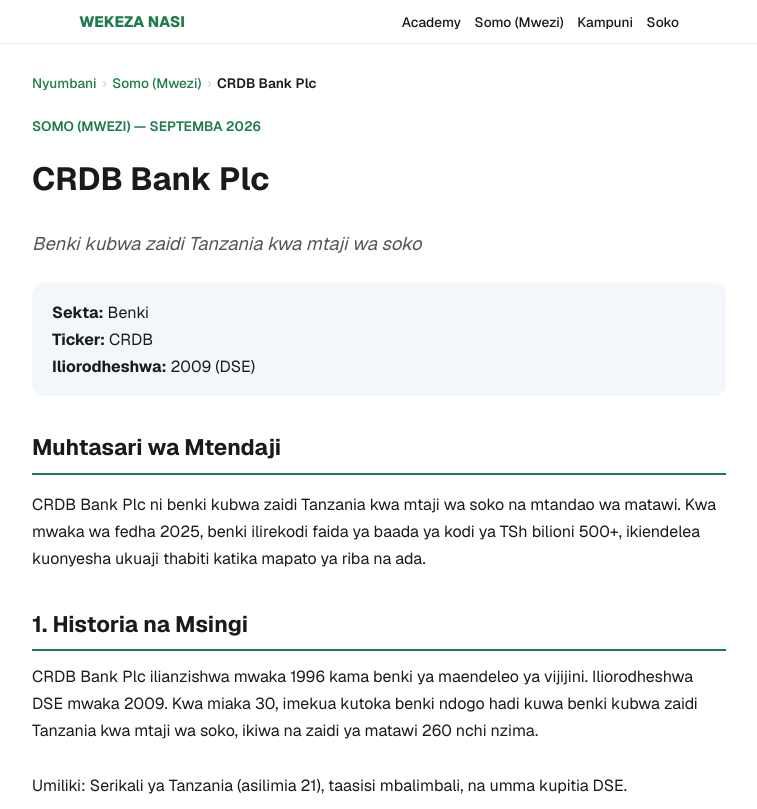
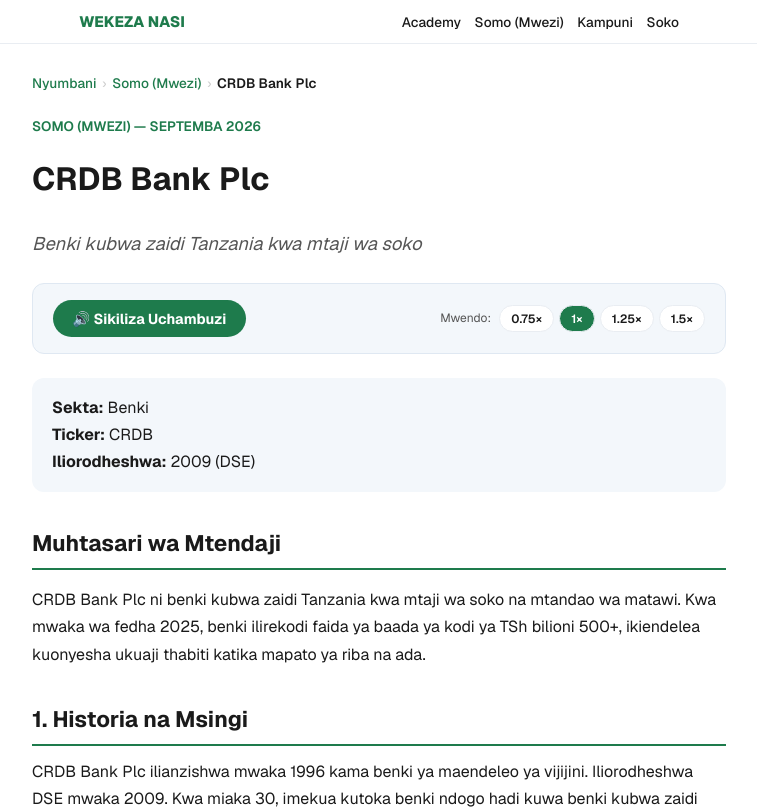
Before and after one commit to sadikiabubakari698-crypto/wekeza_nasi, a Next.js app in the folder wekeza-nasi-app/: page /somo-la-mwezi/crdb-2026-09 in a window 1280 px wide. Shown: the top 809 px of the page, without its empty margins (261-1018 px from the left). Built offline with nearby package versions, Linux system fonts and the light colour scheme.

Commit message:
Add ListenButton (browser SpeechSynthesis) to Somo la Mwezi

```diff
--- a/wekeza-nasi-app/app/somo-la-mwezi/[slug]/page.js
+++ b/wekeza-nasi-app/app/somo-la-mwezi/[slug]/page.js
@@ -1,6 +1,7 @@
 import { getAllPlannedItems } from "../../../lib/content-engine";
 import { notFound } from "next/navigation";
 import Breadcrumbs from "../../../components/Breadcrumbs";
+import ListenButton from "../../../components/ListenButton";
 
 export default async function SomoLaMwezi({ params }) {
   const { slug } = await params;
@@ -15,6 +16,23 @@ export default async function SomoLaMwezi({ params }) {
   const tableHeaderStyle = { padding: "0.6rem", textAlign: "left", borderBottom: "1px solid #ddd", color: "#1a1a1a", background: "#f3f7fb" };
   const tableCellStyle = { padding: "0.6rem", borderBottom: "1px solid #eee", color: "#1a1a1a" };
   const disclaimerStyle = { background: "#fef8ee", borderLeft: "5px solid #d48d3b", padding: "1rem 1.25rem", borderRadius: "8px", marginTop: "2.5rem", fontSize: "0.9rem", color: "#1a1a1a" };
+
+  // Tengeneza maandishi ya kusikiliza (executive summary + sections zote)
+  const audioText = [
+    article.title,
+    article.subtitle || "",
+    article.executiveSummary || "",
+    ...(article.sections || []).map((s) => {
+      let text = s.title + ". ";
+      if (s.content) text += s.content + " ";
+      if (s.ratios) text += s.ratios.map((r) => `${r.name}: ${r.value}.`).join(" ") + " ";
+      if (s.risks) text += s.risks.map((r) => `${r.type}: ${r.detail}`).join(" ") + " ";
+      if (s.drivers) text += s.drivers.join(". ") + ". ";
+      if (s.questions) text += s.questions.join(" ") + " ";
+      if (s.sources) text += s.sources.join(". ") + ". ";
+      return text;
+    }),
+  ].join("\n\n");
 
   return (
     <main style={pageStyle}>
@@ -31,6 +49,8 @@ export default async function SomoLaMwezi({ params }) {
       {article.subtitle && (
         <p style={{ fontSize: "1.15rem", fontStyle: "italic", color: "#555555" }}>{article.subtitle}</p>
       )}
+
+      <ListenButton text={audioText} label="Sikiliza Uchambuzi" />
 
       {article.company && (
         <div style={infoBoxStyle}>
--- /dev/null
+++ b/wekeza-nasi-app/components/ListenButton.js
@@ -0,0 +1,177 @@
+"use client";
+import { useEffect, useState, useRef } from "react";
+
+export default function ListenButton({ text, label = "Sikiliza" }) {
+  const [supported, setSupported] = useState(false);
+  const [speaking, setSpeaking] = useState(false);
+  const [paused, setPaused] = useState(false);
+  const [rate, setRate] = useState(1);
+  const [voiceOk, setVoiceOk] = useState(null);
+  const utteranceRef = useRef(null);
+
+  useEffect(() => {
+    if (typeof window === "undefined") return;
+    if (!("speechSynthesis" in window)) {
+      setSupported(false);
+      return;
+    }
+    setSupported(true);
+
+    const checkVoice = () => {
+      const voices = window.speechSynthesis.getVoices();
+      if (voices.length === 0) return;
+      const swVoice = voices.find((v) => v.lang && v.lang.toLowerCase().startsWith("sw"));
+      setVoiceOk(!!swVoice);
+    };
+
+    checkVoice();
+    window.speechSynthesis.onvoiceschanged = checkVoice;
+
+    return () => {
+      if (window.speechSynthesis) {
+        window.speechSynthesis.cancel();
+      }
+    };
+  }, []);
+
+  const handlePlay = () => {
+    if (!supported) return;
+
+    if (speaking && paused) {
+      window.speechSynthesis.resume();
+      setPaused(false);
+      return;
+    }
+
+    if (speaking) {
+      window.speechSynthesis.pause();
+      setPaused(true);
+      return;
+    }
+
+    const utterance = new window.SpeechSynthesisUtterance(text);
+    // Jaribu Kiswahili, fallback English
+    const voices = window.speechSynthesis.getVoices();
+    const swVoice = voices.find((v) => v.lang && v.lang.toLowerCase().startsWith("sw"));
+    if (swVoice) {
+      utterance.voice = swVoice;
+      utterance.lang = swVoice.lang;
+    } else {
+      utterance.lang = "sw-TZ";
+    }
+    utterance.rate = rate;
+    utterance.pitch = 1;
+
+    utterance.onend = () => {
+      setSpeaking(false);
+      setPaused(false);
+    };
+    utterance.onerror = () => {
+      setSpeaking(false);
+      setPaused(false);
+    };
+
+    utteranceRef.current = utterance;
+    window.speechSynthesis.speak(utterance);
+    setSpeaking(true);
+    setPaused(false);
+  };
+
+  const handleStop = () => {
+    if (typeof window === "undefined") return;
+    window.speechSynthesis.cancel();
+    setSpeaking(false);
+    setPaused(false);
+  };
+
+  const handleRateChange = (newRate) => {
+    setRate(newRate);
+    if (speaking) {
+      // Lazima tuanze upya kwa rate mpya
+      handleStop();
+    }
+  };
+
+  if (!supported) {
+    return null;
+  }
+
+  const wrapperStyle = {
+    background: "#f3f7fb",
+    border: "1px solid #dfe8f2",
+    borderRadius: "var(--radius-md)",
+    padding: "1rem 1.25rem",
+    margin: "1.5rem 0",
+    display: "flex",
+    flexWrap: "wrap",
+    gap: "0.5rem",
+    alignItems: "center",
+  };
+
+  const btnPrimary = {
+    display: "inline-flex",
+    alignItems: "center",
+    gap: "0.4rem",
+    padding: "0.6rem 1.2rem",
+    background: speaking && !paused ? "#d48d3b" : "#1e7b4c",
+    color: "#ffffff",
+    fontWeight: 700,
+    fontSize: "0.9rem",
+    borderRadius: "var(--radius-pill)",
+    border: "none",
+    cursor: "pointer",
+  };
+
+  const btnStop = {
+    display: "inline-flex",
+    alignItems: "center",
+    gap: "0.4rem",
+    padding: "0.6rem 1rem",
+    background: "transparent",
+    color: "#991b1b",
+    fontWeight: 600,
+    fontSize: "0.85rem",
+    borderRadius: "var(--radius-pill)",
+    border: "1.5px solid #991b1b",
+    cursor: "pointer",
+  };
+
+  const rateBtn = (active) => ({
+    padding: "0.3rem 0.7rem",
+    background: active ? "#1e7b4c" : "#ffffff",
+    color: active ? "#ffffff" : "#1a1a1a",
+    border: "1px solid #e9edf2",
+    borderRadius: "var(--radius-pill)",
+    fontSize: "0.75rem",
+    fontWeight: 600,
+    cursor: "pointer",
+  });
+
+  return (
+    <div style={wrapperStyle}>
+      <div style={{ display: "flex", gap: "0.5rem", flexWrap: "wrap", alignItems: "center", flex: "1 1 100%" }}>
+        <button style={btnPrimary} onClick={handlePlay}>
+          {speaking && !paused ? "⏸ Simamisha" : speaking && paused ? "▶ Endelea" : "🔊 " + label}
+        </button>
+
+        {speaking && (
+          <button style={btnStop} onClick={handleStop}>⏹ Acha</button>
+        )}
+
+        <div style={{ display: "flex", gap: "0.3rem", alignItems: "center", marginLeft: "auto" }}>
+          <span style={{ fontSize: "0.75rem", color: "#555555", marginRight: "0.2rem" }}>Mwendo:</span>
+          <button style={rateBtn(rate === 0.75)} onClick={() => handleRateChange(0.75)}>0.75×</button>
+          <button style={rateBtn(rate === 1)} onClick={() => handleRateChange(1)}>1×</button>
+          <button style={rateBtn(rate === 1.25)} onClick={() => handleRateChange(1.25)}>1.25×</button>
+          <button style={rateBtn(rate === 1.5)} onClick={() => handleRateChange(1.5)}>1.5×</button>
+        </div>
+      </div>
+
+      {voiceOk === false && (
+        <p style={{ margin: "0.5rem 0 0 0", fontSize: "0.75rem", color: "#888888", width: "100%" }}>
+          Kifaa chako hakiwezi kuwa na sauti ya Kiswahili — sauti ya kawaida itatumika. Ubora unaweza kutofautiana.
+        </p>
+      )}
+    </div>
+  );
+}
```
